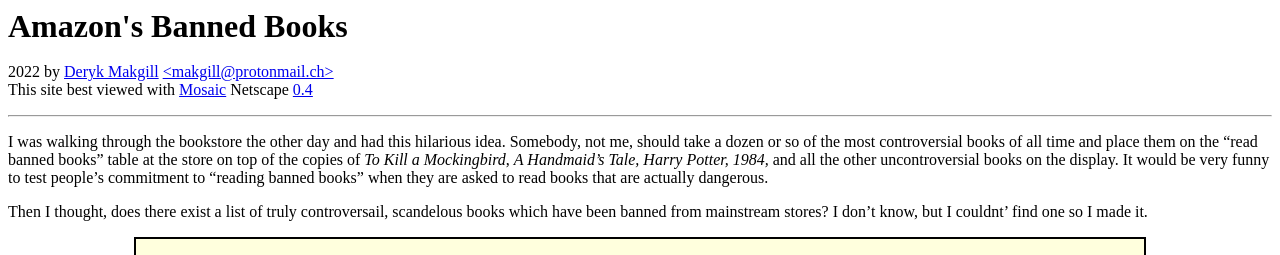
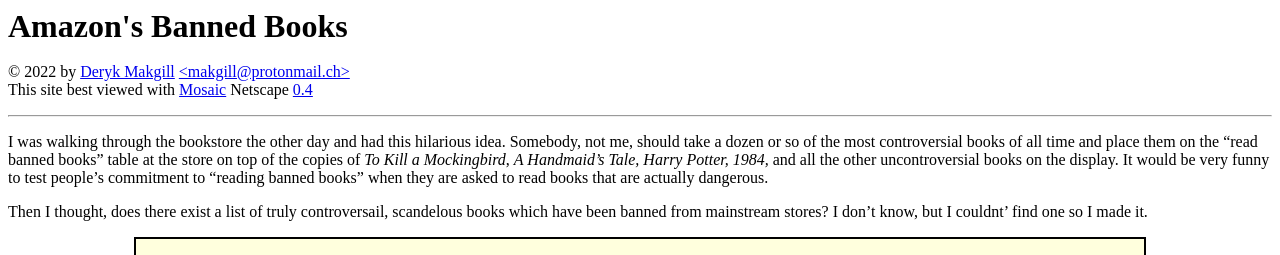
Before and after one commit to dmkgll/dmkgll, a Jekyll site: the page built from _posts/2022-08-26-ba.md, in a window 1280 px wide. Shown: the top 255 px of the page. Built offline with Jekyll 4.4.1, drawn with Linux system fonts in a browser that asks for light colours.

Commit message:
Update 2022-08-26-ba.md

```diff
--- a/_posts/2022-08-26-ba.md
+++ b/_posts/2022-08-26-ba.md
@@ -6,7 +6,7 @@ permalink: ba
 <h1 style="margin-bottom:0px;">Amazon's Banned Books</h1>
 
 <p style="margin-top:0px;"><br>
-   2022 by <a href="./">Deryk Makgill</a>
+   © 2022 by <a href="./">Deryk Makgill</a>
    <a href="../about.html">&lt;makgill@protonmail.ch&gt;</a><br>
    This site best viewed with
    <a href="https://web.archive.org/web/20010608100739/http%3A//www.dotnetat.net/mozilla/mcom.10.1994/MCOM/">Mosaic</a>
```
